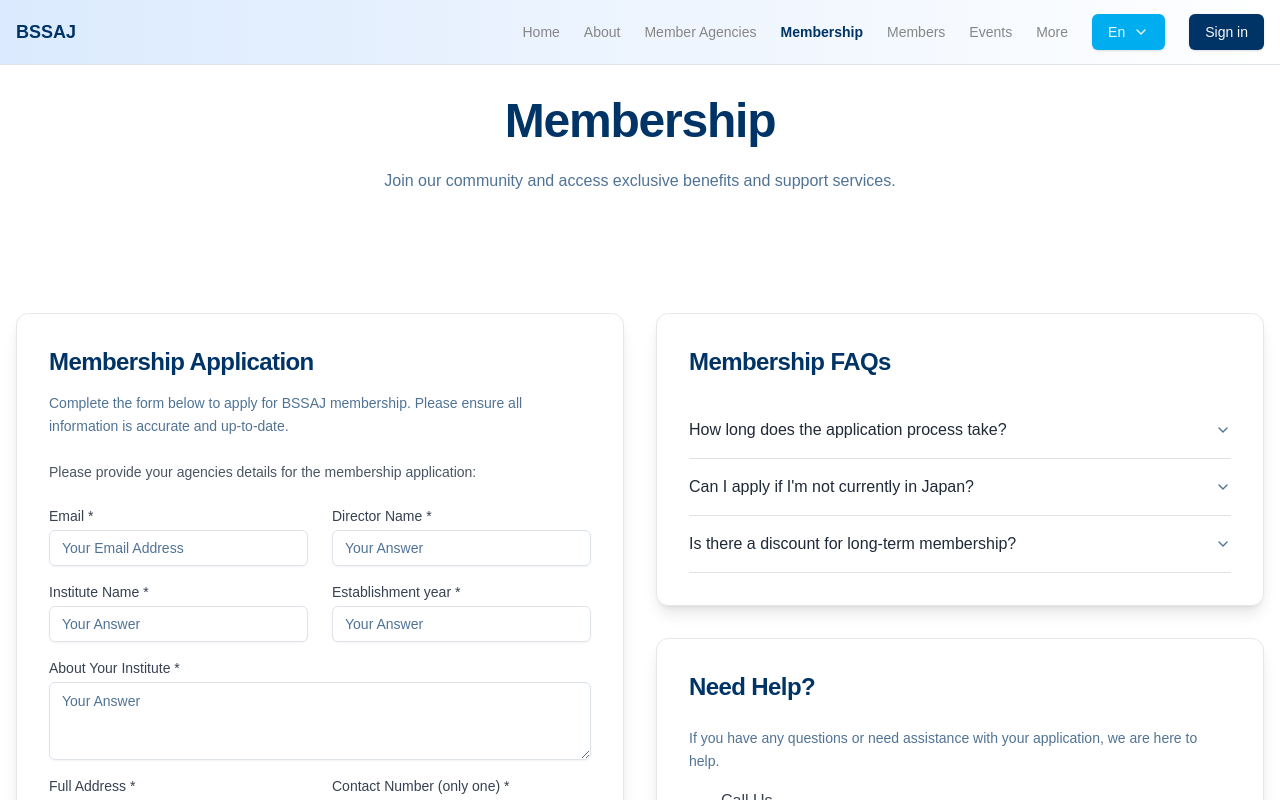
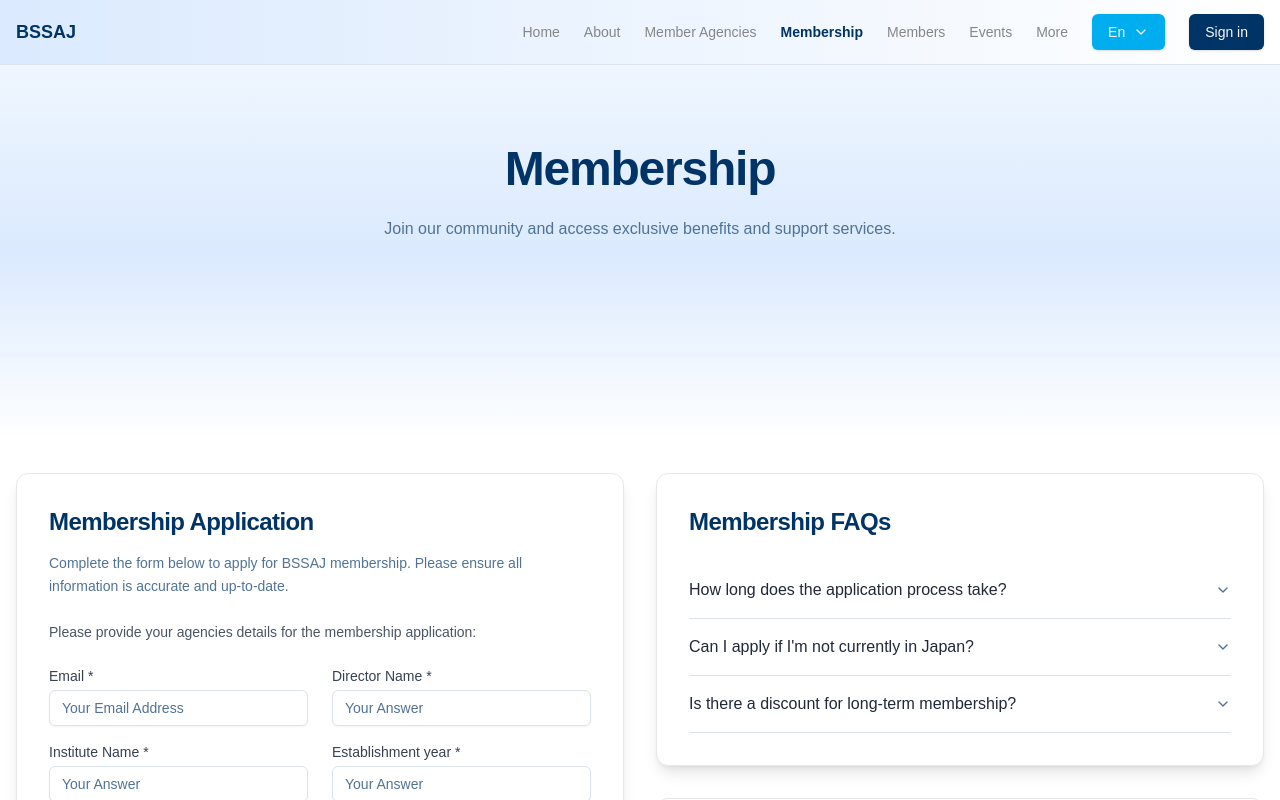
Before and after one commit to sakib-xrz/bssaj-frontend, a Next.js app: page /membership in a window 1280 px wide. Shown: the top 800 px of the page. Built offline with nearby package versions, Linux system fonts and the light colour scheme.

Commit message:
membership gradient apply done

```diff
--- a/app/(public)/membership/membership.tsx
+++ b/app/(public)/membership/membership.tsx
@@ -37,14 +37,14 @@ const Membership: React.FC = () => {
   const handleSubmit = (e: React.FormEvent) => {
     e.preventDefault();
 
-    console.log("Form submitted!");
-    console.log({
-      email,
-      directorName,
-      logoFile,
-      successStoriesFiles,
-      downloadsFiles,
-    });
+    // console.log("Form submitted!");
+    // console.log({
+    //   email,
+    //   directorName,
+    //   logoFile,
+    //   successStoriesFiles,
+    //   downloadsFiles,
+    // });
   };
 
   const faqs = [
@@ -124,13 +124,15 @@ const Membership: React.FC = () => {
   );
 
   return (
-    <Container className="py-12 md:py-16">
+    <div>
+      <div className="bg-gradient-to-b from-blue-50 via-blue-100 to-white py-20">
         <SectionHeader
           className="mb-20"
           title="Membership"
           description="Join our community and access exclusive benefits and support services."
         />
-
+      </div>
+      <Container className="py-12 md:py-16">
         <div className="grid grid-cols-1 lg:grid-cols-2 gap-8 w-full">
           <Card className="rounded-xl shadow-lg border border-gray-200 bg-white p-6 md:p-8">
             <CardHeader className="p-0 mb-6">
@@ -298,7 +300,11 @@ const Membership: React.FC = () => {
                     >
                       Website URL(If have)
                     </label>
-                  <Input type="url" id="websiteUrl" placeholder="Your Answer" />
+                    <Input
+                      type="url"
+                      id="websiteUrl"
+                      placeholder="Your Answer"
+                    />
                   </div>
 
                   {renderFileInput(
@@ -397,6 +403,7 @@ const Membership: React.FC = () => {
           </div>
         </div>
       </Container>
+    </div>
   );
 };
 
```
Lines whose indentation alone changed are shown as unchanged.
